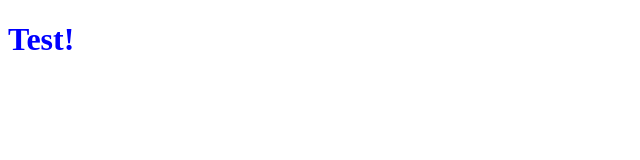
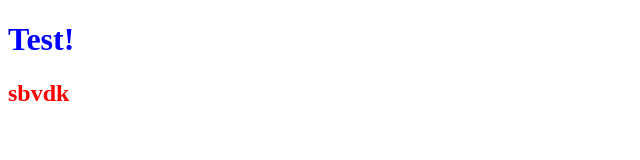
Before and after one commit to sistradu/0main_openSAP_repo, a plain HTML site: page index.html in a window 1280 px wide. Shown: the whole page, without its empty margins (0-640 px from the left). Drawn offline with Linux system fonts and the light colour scheme.

Commit message:
added h2 (red)

```diff
--- a/index.html
+++ b/index.html
@@ -6,5 +6,6 @@
 	</head>
 	<body>
 		<h1 style="color:blue">Test!</h1>
+		<h2 style="color:red">sbvdk</h2>
 	</body>
 </html>
```
